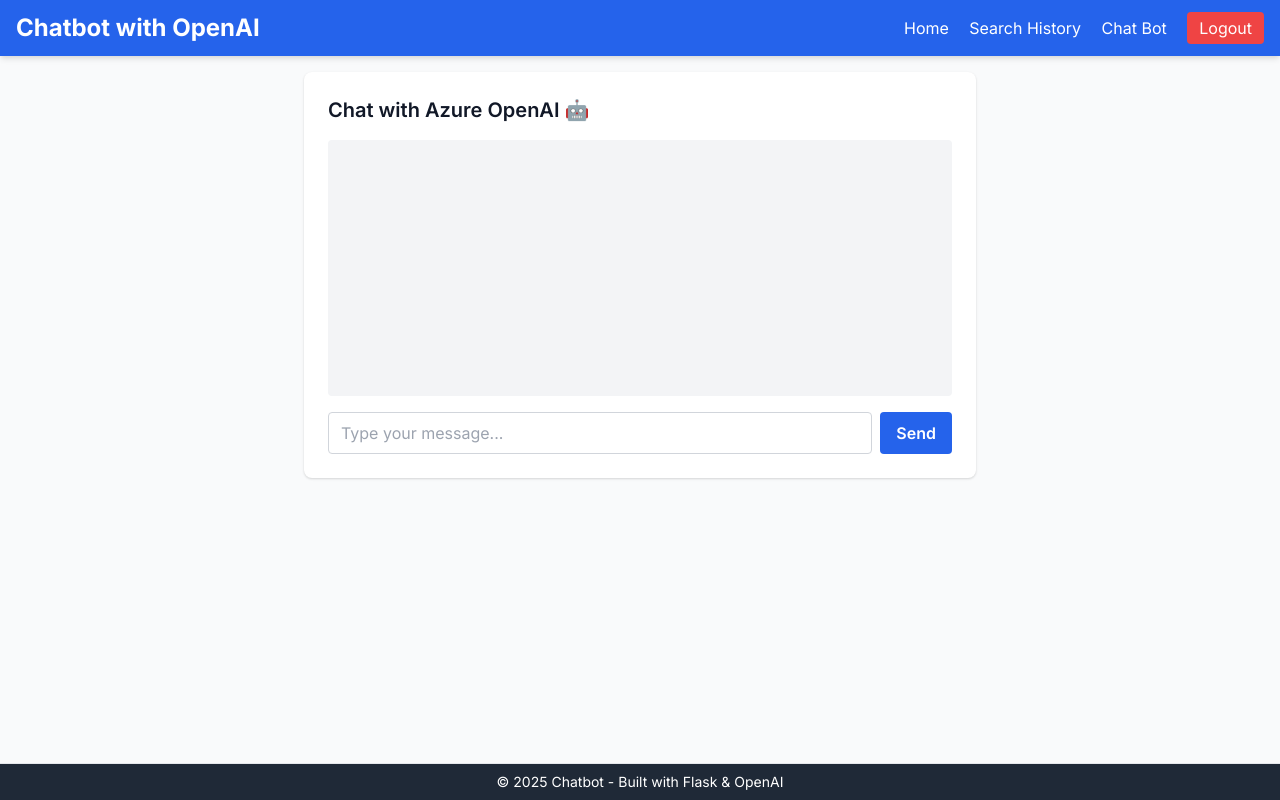
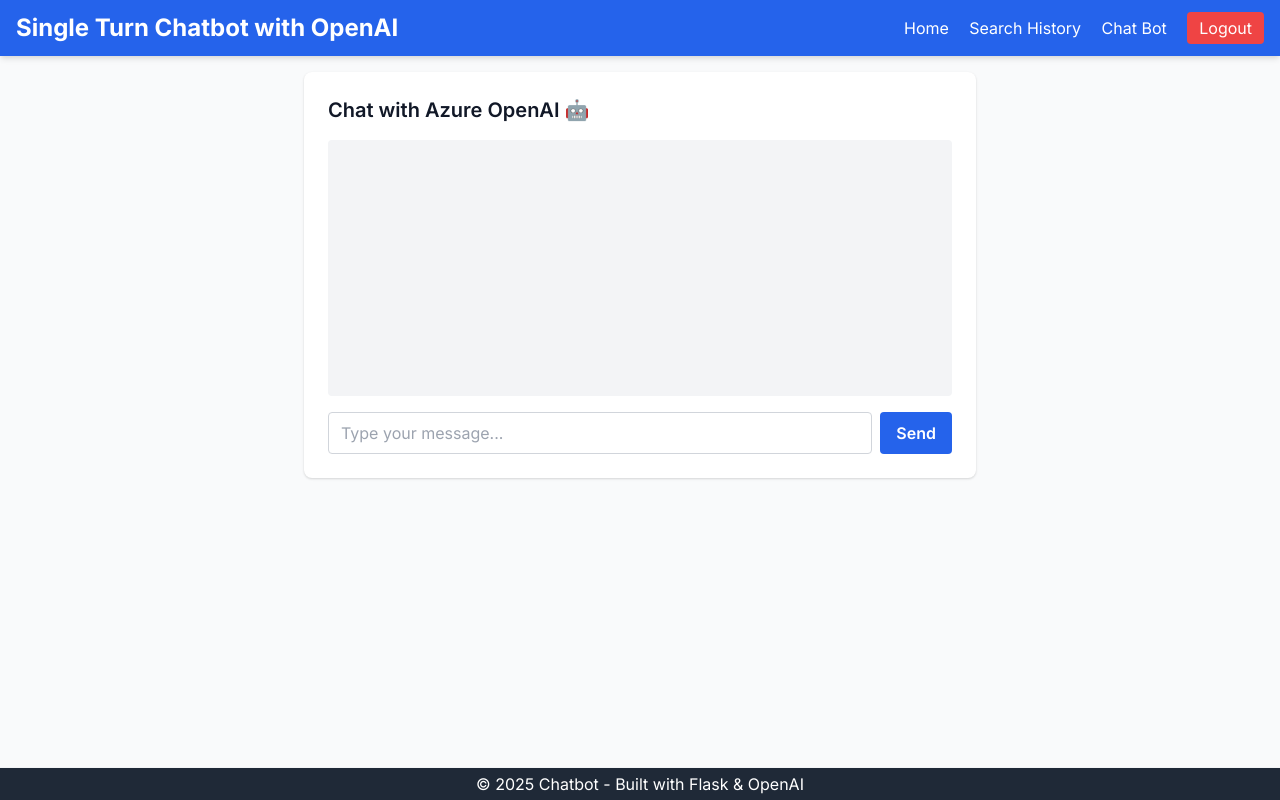
Before and after one commit to Swamy-s-Tech-Skills-Academy-AI-ML-Data/openai-chat-flask, a Flask app: page / in a window 1280 px wide. Run offline with Flask 3, Linux system fonts and the light colour scheme.

Commit message:
Update base.html

```diff
--- a/website/templates/base.html
+++ b/website/templates/base.html
@@ -4,7 +4,7 @@
 <head>
     <meta charset="UTF-8" />
     <meta name="viewport" content="width=device-width, initial-scale=1.0" />
-    <title>{% block title %}Chatbot with OpenAI{% endblock %}</title>
+    <title>{% block title %}Single Turn Chatbot with OpenAI{% endblock %}</title>
 
     <!-- Google Fonts: Inter -->
     <link href="https://fonts.googleapis.com/css2?family=Inter:wght@300;400;600;700&display=swap" rel="stylesheet">
@@ -23,7 +23,7 @@
     <!-- Navbar -->
     <nav class="bg-blue-600 text-white shadow-md">
         <div class="container mx-auto px-4 py-3 flex justify-between items-center">
-            <h1 class="text-2xl font-bold">Chatbot with OpenAI</h1>
+            <h1 class="text-2xl font-bold">Single Turn Chatbot with OpenAI</h1>
             <div class="space-x-4">
                 <a href="/" class="hover:underline">Home</a>
                 <a href="/history" class="hover:underline">Search History</a>
@@ -41,7 +41,7 @@
     </main>
 
     <!-- Sticky Footer -->
-    <footer class="bg-gray-800 text-white text-center p-2 text-sm border-t border-gray-200">
+    <footer class="bg-gray-800 text-white text-center p-1 text-md border-t border-gray-100">
         © 2025 Chatbot - Built with Flask & OpenAI
     </footer>
 </body>
```
